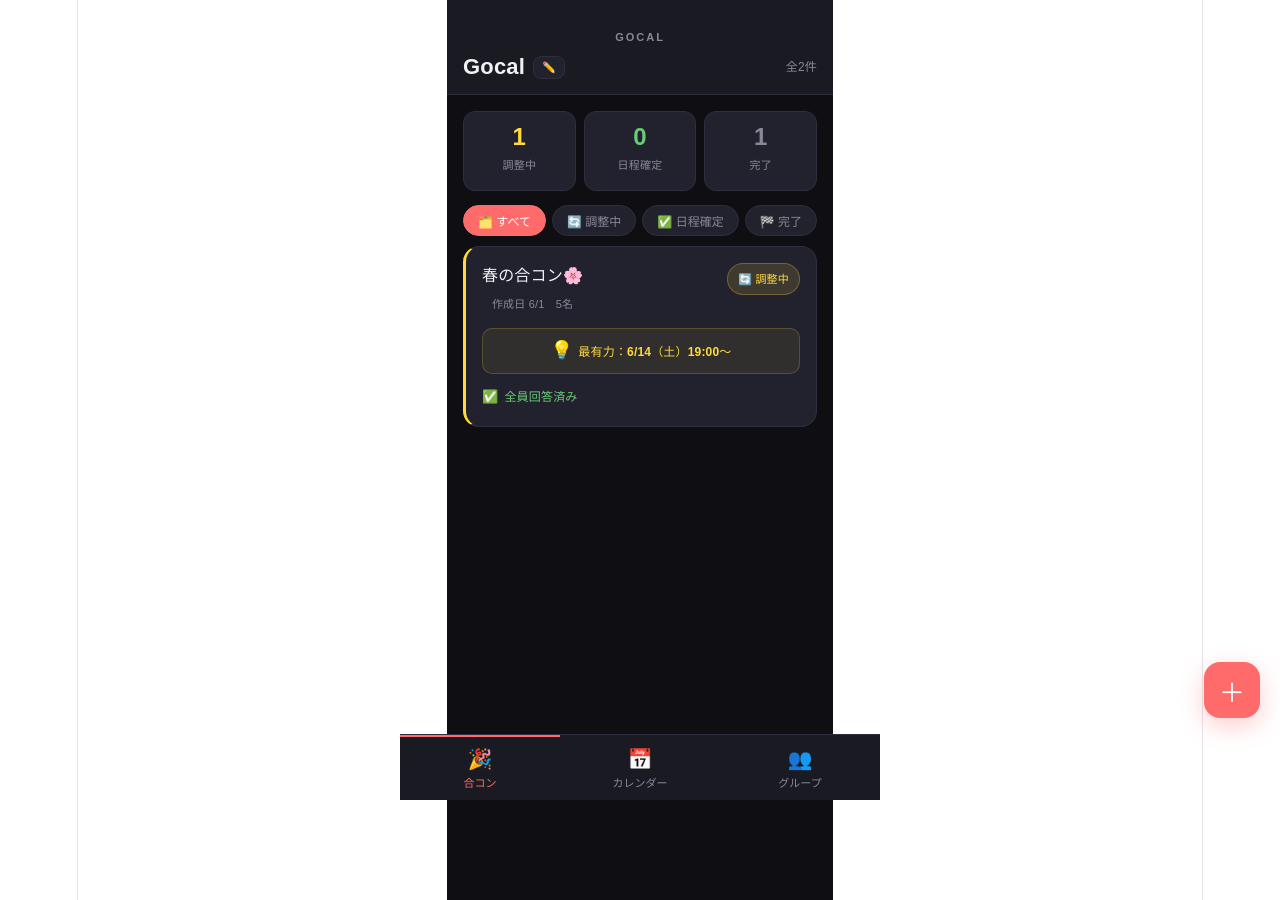
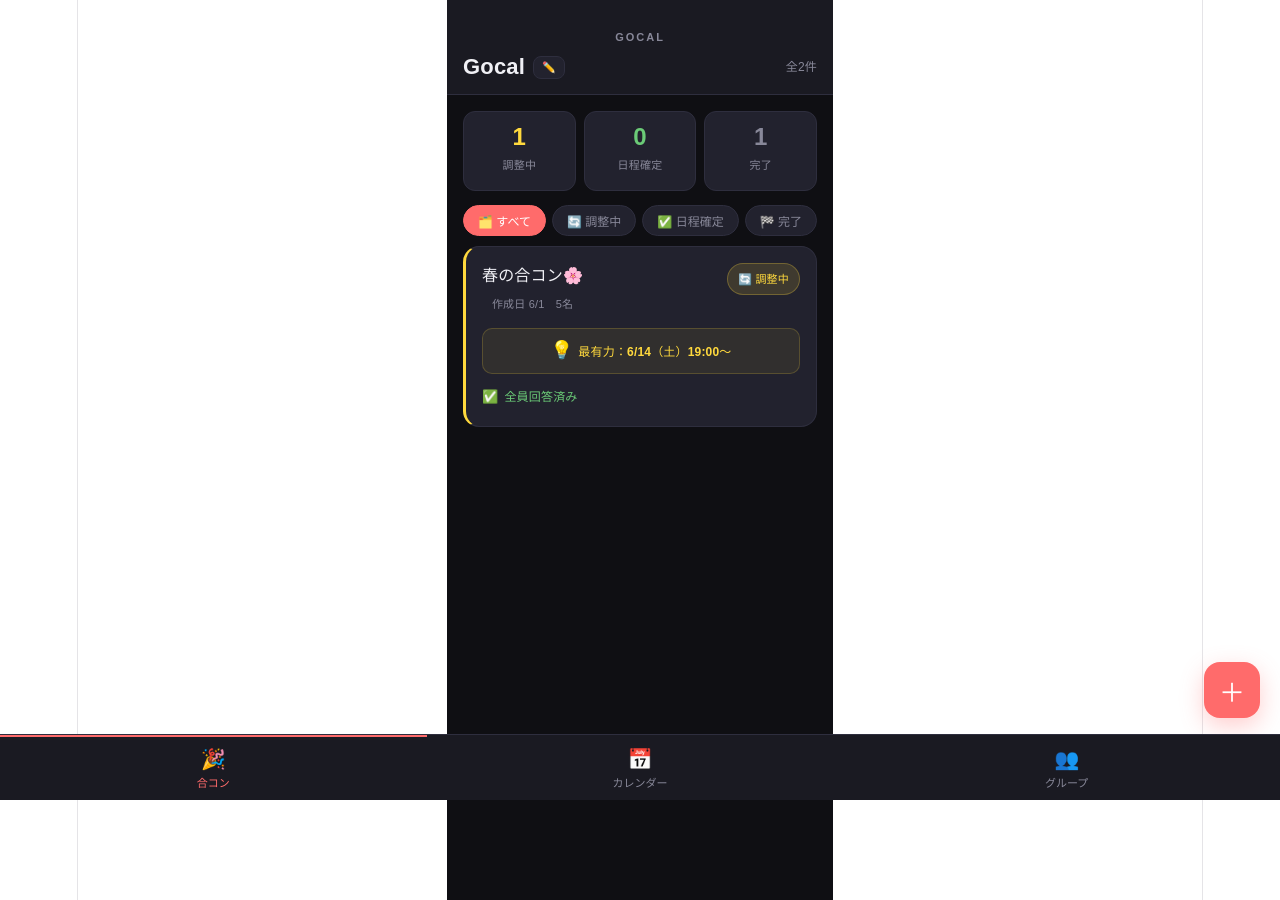
Before and after one commit to ryu02coco-ctrl/gocal, a React (Vite) app: page / in a window 1280 px wide. Built offline with nearby package versions, Linux system fonts and the light colour scheme.

Commit message:
fix mobile layout

```diff
--- a/src/App.jsx
+++ b/src/App.jsx
@@ -1670,7 +1670,7 @@
     <div style={{
       minHeight: "100vh", background: COLORS.bg, color: COLORS.text,
       fontFamily: "'Hiragino Sans', 'Noto Sans JP', sans-serif",
-      maxWidth: 480, margin: "0 auto", paddingBottom: 100,
+      maxWidth: "100%", margin: "0 auto", paddingBottom: 100,
     }}>
       {/* ヘッダー */}
       {!selectedEvent && (
@@ -1759,7 +1759,7 @@
       {!selectedEvent && (
         <div style={{
           position: "fixed", bottom: 0, left: "50%", transform: "translateX(-50%)",
-          width: "100%", maxWidth: 480, background: COLORS.surface,
+          width: "100%", maxWidth: "100%", background: COLORS.surface,
           borderTop: `1px solid ${COLORS.border}`, display: "flex", zIndex: 20,
         }}>
           <button style={navBtnStyle(page === "home")} onClick={() => setPage("home")}>
```
